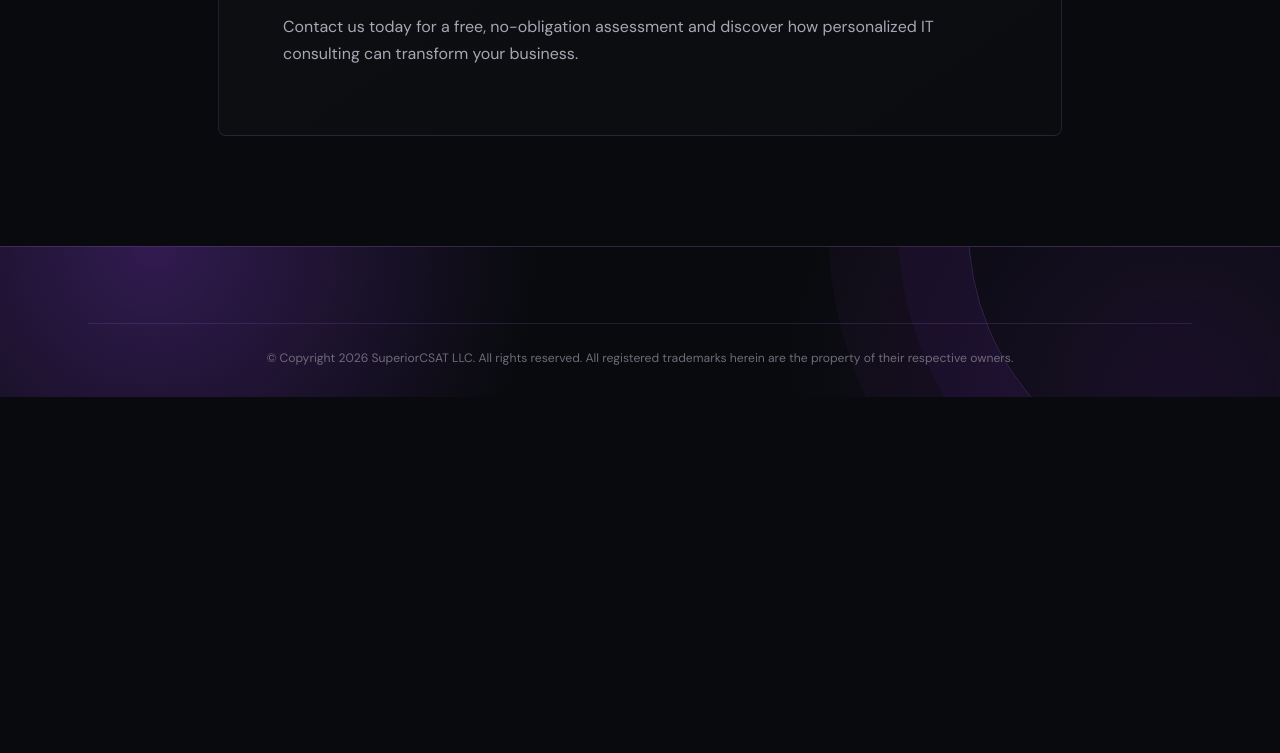
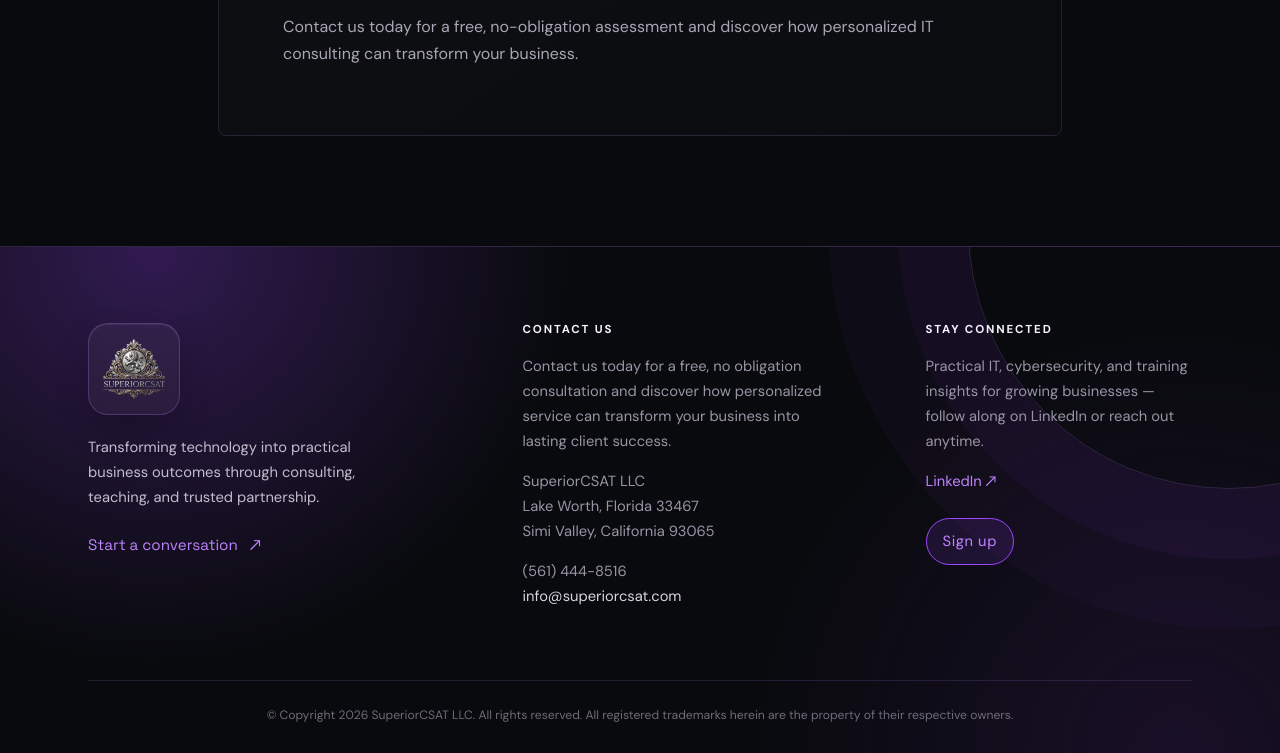
Before and after one commit to sasha-superiorcsat/superiorcsat-website, a plain HTML site: page blog.html in a window 1280 px wide. Shown: the part 6409-7162 px from the top of the page. Before the commit the page ends 6806 px from the top, so only its background shows below. Drawn offline with Linux system fonts and the light colour scheme.

Commit message:
Add full footer to Blog and FAQs pages

```diff
--- a/blog.html
+++ b/blog.html
@@ -130,6 +130,11 @@
 
 <footer class="site-footer">
   <div class="wrap">
+    <div class="footer-grid">
+      <div class="footer-brand"><a class="footer-logo" href="index.html" aria-label="SuperiorCSAT home"><img src="assets/Gallery images/SuperiorCSAT logo.png" alt="SuperiorCSAT"></a><p>Transforming technology into practical business outcomes through consulting, teaching, and trusted partnership.</p><a class="footer-cta" href="mailto:sasha@superiorcsat.com" target="_blank" rel="noopener">Start a conversation <span aria-hidden="true">↗</span></a></div>
+      <div class="footer-contact"><h4>Contact Us</h4><p>Contact us today for a free, no obligation consultation and discover how personalized service can transform your business into lasting client success.</p><p>SuperiorCSAT LLC<br>Lake Worth, Florida 33467<br>Simi Valley, California 93065</p><p>(561) 444-8516<br><a href="mailto:info@superiorcsat.com">info@superiorcsat.com</a></p></div>
+      <div class="footer-connect"><h4>Stay Connected</h4><p>Practical IT, cybersecurity, and training insights for growing businesses — follow along on LinkedIn or reach out anytime.</p><p><a href="https://www.linkedin.com/in/sashaaross/" target="_blank" rel="noopener">LinkedIn <span aria-hidden="true">↗</span></a></p><div class="footer-form"><a class="pill-btn gold" type="button" href="mailto:info@superiorcsat.com">Sign up</a></div></div>
+    </div>
     <p class="copyright">© Copyright 2026 SuperiorCSAT LLC. All rights reserved. All registered trademarks herein are the property of their respective owners.</p>
   </div>
 </footer>
```
Also changed, not shown: faqs.html (+5 -0 lines).
